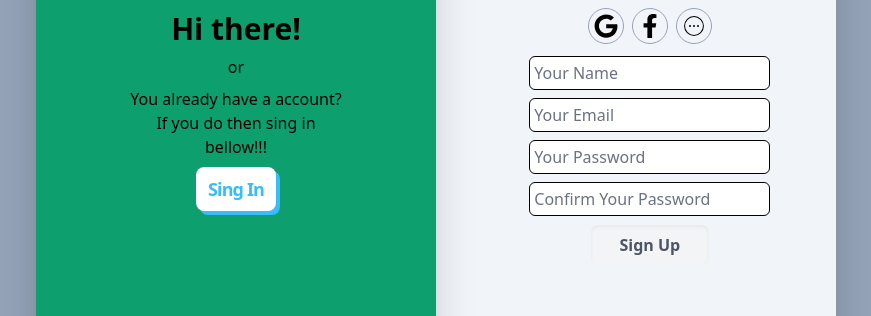
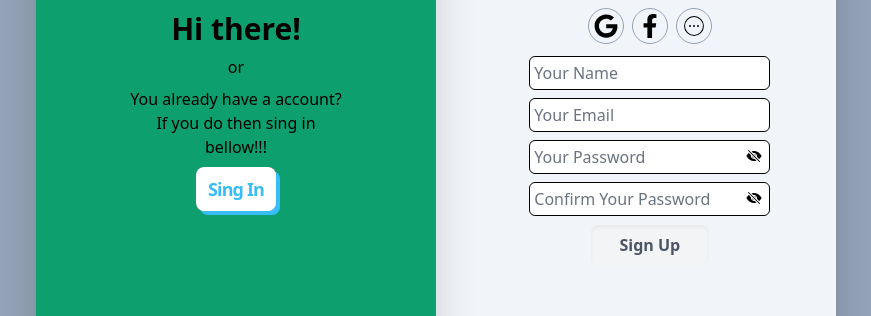
Before and after one commit to Wasib2005/Assignment10-Live-Side, a React (Vite) app: page /Registration in a window 1280 px wide. Both pictures are taken after a click on the button "Sing Up". Shown: the part 351-667 px from the top of the page, without its empty margins (204-1075 px from the left). Built offline with nearby package versions, Linux system fonts and the light colour scheme; what tailwindcss-animated would draw is missing.

Commit message:
RegistrationContext and fireBase config has been added

```diff
--- a/package.json
+++ b/package.json
@@ -11,6 +11,7 @@
   },
   "dependencies": {
     "dotenv": "^16.4.5",
+    "firebase": "^11.0.1",
     "flowbite-react": "^0.10.2",
     "react": "^18.3.1",
     "react-dom": "^18.3.1",
--- a/src/Components/HomeComponents/CountrySpotsComponents/CountrySpotsComponent.jsx
+++ b/src/Components/HomeComponents/CountrySpotsComponents/CountrySpotsComponent.jsx
@@ -19,7 +19,6 @@ const CountrySpotsComponent = () => {
     return <p>Loading</p>;
   }
   const { chosenCountry, result } = touristsSpotData;
-  console.log(chosenCountry, result);
   return (
     <div className="mt-[100px] text-center grid gap-3 mb-16">
       <h1 className="text-3xl md:text-5xl font-bold">
--- a/src/Components/SpotCart.jsx
+++ b/src/Components/SpotCart.jsx
@@ -20,6 +20,7 @@ const SpotCart = ({ touristsSpot }) => {
   } = touristsSpot;
 
   const clickHandle = ()=>{
+
   }
   return (
     <div className="w-full md:w-[350px] border rounded-2xl flex flex-col flex-grow p-4 gap-2 shadow-2xl hover:bg-slate-100" onClick={clickHandle}>
--- /dev/null
+++ b/src/Contexts/RegistrationContext.jsx
@@ -0,0 +1,3 @@
+import { createContext } from "react";
+
+export const RegistrationContext = createContext(null);
--- /dev/null
+++ b/src/Contexts/RegistrationContextProvider.jsx
@@ -0,0 +1,17 @@
+import PropTypes from "prop-types";
+import { RegistrationContext } from "./RegistrationContext";
+
+const RegistrationContextProvider = ({ children }) => {
+  const userData = "hello";
+  return (
+    <RegistrationContext.Provider value={userData}>
+      {children}
+    </RegistrationContext.Provider>
+  );
+};
+
+RegistrationContextProvider.propTypes = {
+  children: PropTypes.node,
+};
+
+export default RegistrationContextProvider;
--- a/src/Pages/UserLog.jsx
+++ b/src/Pages/UserLog.jsx
@@ -1,11 +1,18 @@
-import { useState } from "react";
+import { useContext, useState } from "react";
 import { CiCircleMore } from "react-icons/ci";
 import { FaFacebookF, FaGoogle } from "react-icons/fa";
+import { IoEye, IoEyeOff } from "react-icons/io5";
 import { Link } from "react-router-dom";
+import { RegistrationContext } from "../Contexts/RegistrationContext";
 
 function UserLog() {
   const [singInOn, setSingInOn] = useState(true);
+  const [showPassword, setShowPassword] = useState(false);
+  const [showPasswordC, setShowPasswordC] = useState(false);
   const [color, setColor] = useState(true);
+
+  const userData = useContext(RegistrationContext)
+  console.log(userData)
 
   const singIn_singUpHandle = () => {
     setSingInOn(!singInOn);
@@ -13,16 +20,30 @@ function UserLog() {
       setColor(!color);
     }, 250);
   };
+
+  const handleRegistration = (e) => {
+    e.preventDefault();
+    const form = e.target;
+    if (singInOn) {
+      const email = form.email.value;
+      const password = form.password.value;
+      console.log(email, password);
+    }
+  };
   return (
     <>
       <div className=" bg-slate-400 h-[100vh]">
         <div className="h-[100px] flex items-center justify-center md:mb-[100px] pt-28">
-          <img src="favicon.svg" alt="" className="w-12"/>
-          <Link to={"/"} className="text-2xl md:text-4xl font-bold">Asian Tourism Hub</Link>
+          <img src="favicon.svg" alt="" className="w-12" />
+          <Link to={"/"} className="text-2xl md:text-4xl font-bold">
+            Asian Tourism Hub
+          </Link>
         </div>
         <div
           className={`md:h-[(100vh)] ${
-            color ? "h-[calc(100vh-200px)] md:h-auto": "h-[calc(100vh-400px)] md:h-auto"
+            color
+              ? "h-[calc(100vh-200px)] md:h-auto"
+              : "h-[calc(100vh-400px)] md:h-auto"
           } flex items-center justify-center`}
         >
           <div className="flex flex-col w-[400px] md:flex-row md:w-[800px]  md:h-[500px] items-center justify-center ">
@@ -54,9 +75,13 @@ function UserLog() {
                     <CiCircleMore />
                   </button>
                 </div>
-                <form className={`flex flex-col ${color ? "gap-6" : "gap-2"}`}>
+                <form
+                  onSubmit={handleRegistration}
+                  className={`flex flex-col ${color ? "gap-6" : "gap-2"}`}
+                >
                   {color || (
                     <input
+                      required
                       type="text"
                       name="name"
                       placeholder="Your Name"
@@ -64,24 +89,63 @@ function UserLog() {
                     />
                   )}
                   <input
-                    type="text"
+                    required
+                    type="email"
                     name="email"
                     placeholder="Your Email"
                     className="p-1 border border-black rounded-md outline-none focus:border-blue-400 focus:outline-blue-400"
                   />
+                  <div className="relative">
                     <input
+                      required
+                      id="password"
                       type="password"
                       name="password"
                       placeholder="Your Password"
-                    className="p-1 border border-black rounded-md outline-none focus:border-blue-400 focus:outline-blue-400"
+                      className="p-1 w-full border border-black rounded-md outline-none focus:border-blue-400 focus:outline-blue-400"
                     />
+                    <div
+                      onClick={() => {
+                        setShowPassword(!showPassword);
+                        showPassword
+                          ? document
+                              .getElementById("password")
+                              .setAttribute("type", "password")
+                          : document
+                              .getElementById("password")
+                              .setAttribute("type", "text");
+                      }}
+                      className="absolute top-2 right-2"
+                    >
+                      {showPassword ? <IoEye /> : <IoEyeOff />}
+                    </div>
+                  </div>
                   {color || (
+                    <div className="relative">
                       <input
+                        required
+                        id="cPassword"
                         type="password"
                         name="cPassword"
                         placeholder="Confirm Your Password"
-                      className="p-1 border border-black rounded-md outline-none focus:border-blue-400 focus:outline-blue-400"
+                        className="p-1 w-full border border-black rounded-md outline-none focus:border-blue-400 focus:outline-blue-400"
                       />
+                      <div
+                        onClick={() => {
+                          setShowPasswordC(!showPasswordC);
+                          showPasswordC
+                            ? document
+                                .getElementById("cPassword")
+                                .setAttribute("type", "password")
+                            : document
+                                .getElementById("cPassword")
+                                .setAttribute("type", "text");
+                        }}
+                        className="absolute top-2 right-2"
+                      >
+                        {showPasswordC ? <IoEye /> : <IoEyeOff />}
+                      </div>
+                    </div>
                   )}
 
                   <button
--- /dev/null
+++ b/src/Utilities/fireBaseComfig.js
@@ -0,0 +1,19 @@
+// Import the functions you need from the SDKs you need
+import { initializeApp } from "firebase/app";
+import { getAuth } from "firebase/auth";
+// TODO: Add SDKs for Firebase products that you want to use
+// https://firebase.google.com/docs/web/setup#available-libraries
+
+// Your web app's Firebase configuration
+const firebaseConfig = {
+  apiKey: import.meta.env.VITE_API_KEY,
+  authDomain: import.meta.env.VITE_Auth_Domain,
+  projectId: import.meta.env.VITE_Project_Id,
+  storageBucket: import.meta.env.VITE_Storage_Bucket,
+  messagingSenderId: import.meta.env.VITE_Messaging_Sender_Id,
+  appId: import.meta.env.VITE_App_Id,
+};
+
+// Initialize Firebase
+const app = initializeApp(firebaseConfig);
+export const auth = getAuth(app);
--- a/src/main.jsx
+++ b/src/main.jsx
@@ -3,9 +3,12 @@ import { createRoot } from "react-dom/client";
 import { RouterProvider } from "react-router-dom";
 import { mainRouter } from "./Routers/MainRouter.jsx";
 import "./index.css";
+import RegistrationContextProvider from "./Contexts/RegistrationContextProvider.jsx";
 
 createRoot(document.getElementById("root")).render(
   <StrictMode>
-    <RouterProvider router={mainRouter} />
+    <RegistrationContextProvider>
+      <RouterProvider router={mainRouter} />
+    </RegistrationContextProvider>
   </StrictMode>
 );
```
Also changed, not shown: 1 other file (tests, documents, lock files or other folders). Lines whose indentation alone changed are shown as unchanged.
